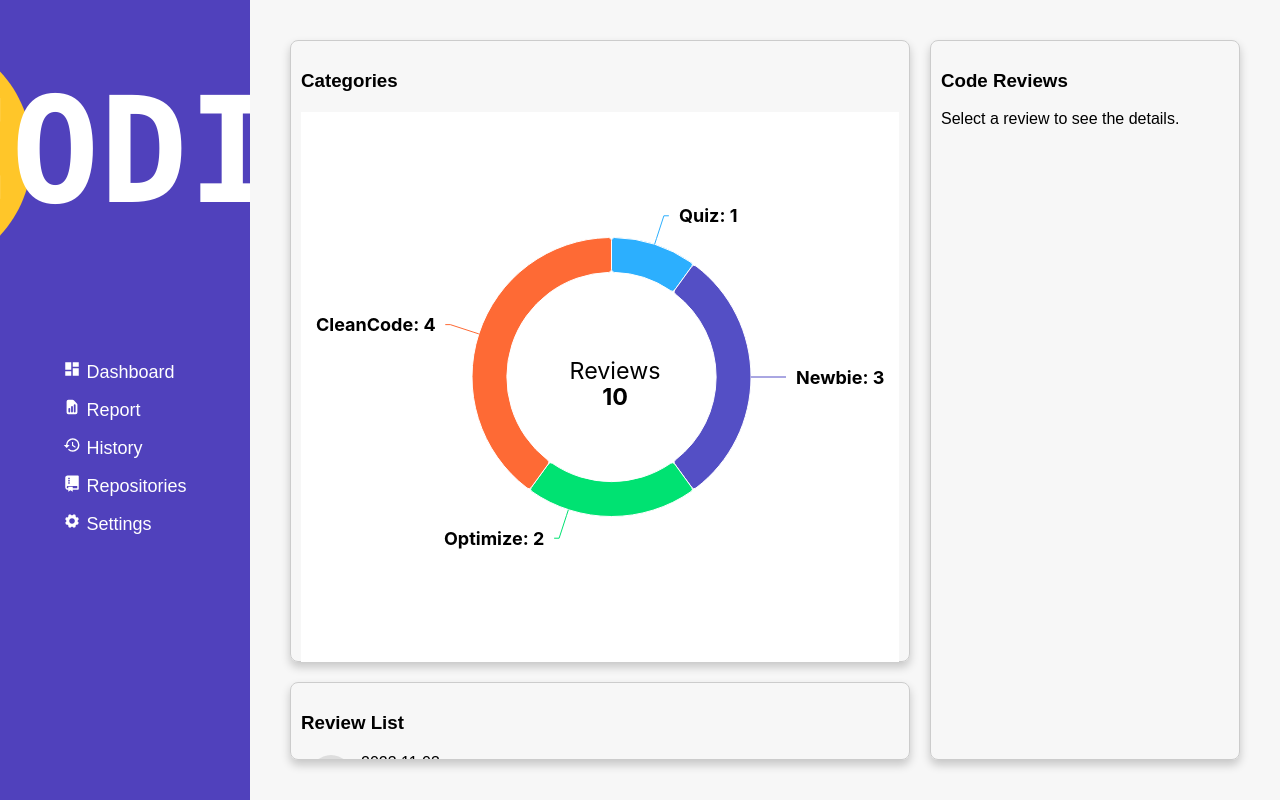
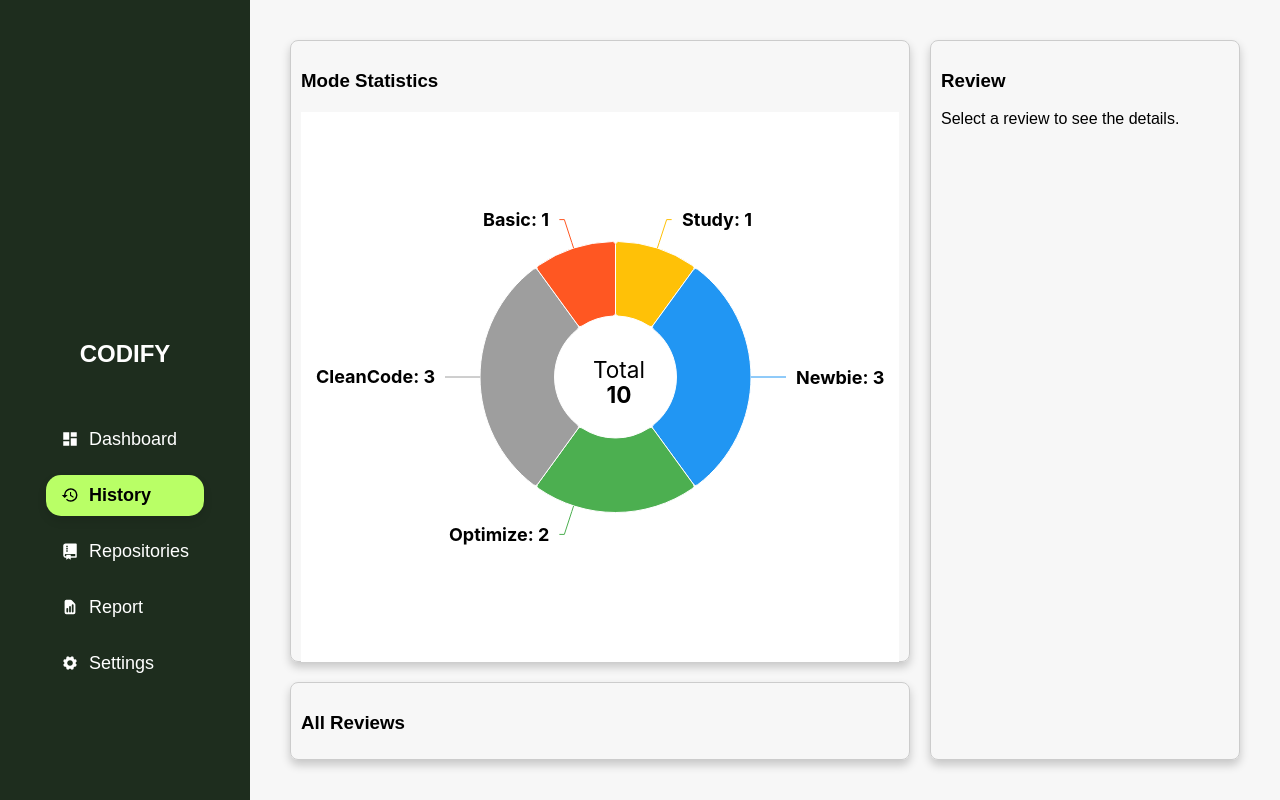
Before and after one commit to 2024-Winter-BootCamp-TeamD/YSKIM, a React (Create React App) app: page /history in a window 1280 px wide. Built offline with nearby package versions, Linux system fonts and the light colour scheme.

Commit message:
디자인 반영.
그 외 History 등 자잘하게 수정함

```diff
--- a/package.json
+++ b/package.json
@@ -7,6 +7,7 @@
     "@testing-library/react": "^13.4.0",
     "@testing-library/user-event": "^13.5.0",
     "cra-template": "1.2.0",
+    "exporting": "^0.0.4",
     "highcharts": "^12.1.2",
     "highcharts-react-official": "^3.2.1",
     "react": "^18.3.1",
--- a/src/App.css
+++ b/src/App.css
@@ -6,7 +6,7 @@
 
   .sidebar {
     width: 250px;
-    background-color: #5041BC;
+    background-color: #1E2D1E;
     color: #fff;
     display: flex;
     flex-direction: column;
--- a/src/App.js
+++ b/src/App.js
@@ -1,35 +1,79 @@
-/* eslint-disable */
-
+// App.js
 import React from "react";
-import { BrowserRouter as Router, Routes, Route, Link } from "react-router-dom";
+import { BrowserRouter as Router, Routes, Route, Link, useLocation } from "react-router-dom";
 import Dashboard from "./pages/Dashboard.jsx";
 import Report from "./pages/Report.jsx";
 import History from "./pages/History.jsx";
 import Repositories from "./pages/Repositories.jsx";
 import Settings from "./pages/Settings.jsx";
 import "./App.css";
-import { ReactComponent as Logo } from "./logo.svg";
 import { MdDashboard } from "react-icons/md";
 import { HiDocumentReport } from "react-icons/hi";
 import { MdOutlineHistory } from "react-icons/md";
 import { RiGitRepositoryFill } from "react-icons/ri";
 import { IoIosSettings } from "react-icons/io";
 
+function Sidebar() {
+  const location = useLocation();
+
+  const getLinkStyle = (path) => ({
+    display: "flex",
+    alignItems: "center",
+    padding: "10px 15px",
+    margin: "5px 0",
+    borderRadius: "15px",
+    backgroundColor: location.pathname === path ? "#B9FF66" : "transparent",
+    color: location.pathname === path ? "#000" : "#fff",
+    fontWeight: location.pathname === path ? "bold" : "normal",
+    textDecoration: "none",
+    boxShadow: location.pathname === path ? "0px 5px 10px rgba(0, 0, 0, 0.1)" : "none",
+  });
+
+  return (
+    <nav className="sidebar">
+      <h1 style={{ paddingTop: "120%", color: "#fff" }}>CODIFY</h1>
+      <ul style={{ listStyle: "none", padding: 0 }}>
+        <li>
+          <Link to="/" style={getLinkStyle("/")}>
+            <MdDashboard style={{ marginRight: "10px" }} />
+            Dashboard
+          </Link>
+        </li>
+        <li>
+          <Link to="/history" style={getLinkStyle("/history")}>
+            <MdOutlineHistory style={{ marginRight: "10px" }} />
+            History
+          </Link>
+        </li>
+        <li>
+          <Link to="/repositories" style={getLinkStyle("/repositories")}>
+            <RiGitRepositoryFill style={{ marginRight: "10px" }} />
+            Repositories
+          </Link>
+        </li>
+        <li>
+          <Link to="/report" style={getLinkStyle("/report")}>
+            <HiDocumentReport style={{ marginRight: "10px" }} />
+            Report
+          </Link>
+        </li>
+        <li>
+          <Link to="/settings" style={getLinkStyle("/settings")}>
+            <IoIosSettings style={{ marginRight: "10px" }} />
+            Settings
+          </Link>
+        </li>
+      </ul>
+    </nav>
+  );
+}
+
 function App() {
   return (
     <Router>
-      <div className="app">
-        <nav className="sidebar">
-        <Logo />
-          <ul>
-            <li><Link to="/"><MdDashboard /> Dashboard</Link></li>
-            <li><Link to="/report"><HiDocumentReport /> Report</Link></li>
-            <li><Link to="/history"><MdOutlineHistory /> History</Link></li>
-            <li><Link to="/repositories"><RiGitRepositoryFill /> Repositories</Link></li>
-            <li><Link to="/settings"><IoIosSettings /> Settings</Link></li>
-          </ul>
-        </nav>
-        <main className="content">
+      <div className="app" style={{ display: "flex" }}>
+        <Sidebar />
+        <main className="content" style={{ flex: 1, padding: "20px" }}>
           <Routes>
             <Route path="/" element={<Dashboard />} />
             <Route path="/report" element={<Report />} />
--- a/src/pages/Dashboard.jsx
+++ b/src/pages/Dashboard.jsx
@@ -76,7 +76,7 @@ const Dashboard = () => {
     }(Highcharts));
 
     // 파이차트
-    Highcharts.chart('pie-container', {
+    const chart = Highcharts.chart('pie-container', {
       chart: {
         type: 'pie'
       },
--- a/src/pages/History.jsx
+++ b/src/pages/History.jsx
@@ -6,11 +6,11 @@ import HighchartsReact from "highcharts-react-official";
 // 리뷰 데이터 배열
 // 리뷰 데이터에는 모드(mode), 인덱스(title), 상세 내용(details), 날짜(date), PR 제목(pr), PR 주소(pr_)이 포함됩니다.
 const dummyData = [
-  { mode: "Quiz", title: "Review 1", details: "Details for Review 1", date: "2023.11.03", pr: "Feat/#68 수정하기api 반환값에 origin_url추가" },
+  { mode: "Study", title: "Review 1", details: "Details for Review 1", date: "2023.11.03", pr: "Feat/#68 수정하기api 반환값에 origin_url추가" },
   { mode: "Newbie", title: "Review 2", details: "Details for Review 2", date: "2023.11.05", pr: "Feat/#59 Documents관련 api 암호화 로직 추가" },
   { mode: "Optimize", title: "Review 3", details: "Details for Review 3", date: "2023.12.08", pr: "Feat/#48 modified_html 함수 Celary로 비동기 처리" },
   { mode: "CleanCode", title: "Review 4", details: "Details for Review 4", date: "2023.12.08", pr: "Feat/#51 검토결과 - tasks.py 비동기 처리" },
-  { mode: "CleanCode", title: "Review 5", details: "Details for Review 5", date: "2023.12.11", pr: "Feat/#51 검토결과 - tasks.py 비동기 처리" },
+  { mode: "Basic", title: "Review 5", details: "Details for Review 5", date: "2023.12.11", pr: "Feat/#51 검토결과 - tasks.py 비동기 처리" },
   { mode: "Optimize", title: "Review 6", details: "Details for Review 6", date: "2023.12.13", pr: "Feat/#51 검토결과 - tasks.py 비동기 처리" },
   { mode: "CleanCode", title: "Review 7", details: "Details for Review 7", date: "2023.12.17", pr: "Feat/#51 검토결과 - tasks.py 비동기 처리" },
   { mode: "Newbie", title: "Review 8", details: "Details for Review 8", date: "2023.12.22", pr: "Feat/#51 검토결과 - tasks.py 비동기 처리" },
@@ -22,10 +22,22 @@ function History() {
   const [selectedMode, setSelectedMode] = useState("All");
   const [selectedReview, setSelectedReview] = useState(null);
 
+  const headerRef = React.useRef(null); // Ref for the header element
+  const [headerWidth, setHeaderWidth] = useState(0); // State for header width
+
   const filteredData =
     selectedMode === "All"
       ? dummyData
       : dummyData.filter((review) => review.mode === selectedMode);
+
+
+  useEffect(() => {
+    // Get header width when the component mounts
+    if (headerRef.current) {
+      const { width } = headerRef.current.getBoundingClientRect();
+      setHeaderWidth(width);
+    }
+  }, []);
 
   useEffect(() => {
     const modeCounts = dummyData.reduce((acc, review) => {
@@ -37,6 +49,7 @@ function History() {
     Highcharts.chart("pie-chart-container", {
       chart: {
         type: "pie",
+        width: headerWidth,
         custom: {},
         spacingBottom: 50,
         events: {
@@ -48,9 +61,9 @@ function History() {
             if (!customLabel) {
               customLabel = chart.options.chart.custom.label = chart.renderer
               .label(
-                  `Reviews<br/><strong>${totalLength}</strong>`,
+                `Total<br/><strong>${totalLength}</strong>`,
                 chart.plotLeft + chart.plotWidth / 2,
-                  chart.plotTop + chart.plotHeight / 2
+                chart.plotTop + chart.plotHeight / 2,
               )
               .css({
                 color: "#000",
@@ -120,12 +133,13 @@ function History() {
         {
           name: "Reviews",
           colorByPoint: true,
-          innerSize: "75%",
+          innerSize: "45%",
           data: [
-            { name: "Quiz", y: modeCounts["Quiz"] || 0 },
-            { name: "Newbie", y: modeCounts["Newbie"] || 0 },
-            { name: "Optimize", y: modeCounts["Optimize"] || 0 },
-            { name: "CleanCode", y: modeCounts["CleanCode"] || 0 },
+            { name: "Study", y: modeCounts["Study"] || 0, color: "#FFC107" },
+            { name: "Newbie", y: modeCounts["Newbie"] || 0, color: "#2196F3" },
+            { name: "Optimize", y: modeCounts["Optimize"] || 0, color: "#4CAF50" },
+            { name: "CleanCode", y: modeCounts["CleanCode"] || 0, color: "#9E9E9E" },
+            { name: "Basic", y: modeCounts["Basic"] || 0, color: "#FF5722" },
           ],
         },
       ],
@@ -133,17 +147,18 @@ function History() {
   }, []);
   // Review List의 모드별 색상 매핑
   const colorMapping = {
-      Quiz: "#FF715B",
-      Newbie: "#7A74EF",
-      Optimize: "#FDCA40",
-      CleanCode: "#29E7CD",
+      Study: "#FFC107",
+      Newbie: "#2196F3",
+      Optimize: "#4CAF50",
+      CleanCode: "#9E9E9E",
+      Basic: "#FF5722",
     };
 
   return (
     <div style={{ display: "grid", gridTemplateColumns: "2fr 1fr", gridTemplateRows: "1fr 1fr", gap: "20px", height: "calc(100vh - 40px)", padding: "20px", boxSizing: "border-box" }}>
-      {/* Pie Chart */}
+      {/* Mode Statistics */}
       <div style={{ gridColumn: "1 / 2", gridRow: "1 / 2", padding: "10px", border: "1px solid #ccc", borderRadius: "8px" , height: "600px", boxShadow: "0px 5px 10px rgba(0, 0, 0, 0.2)"}}>
-        <h3 style={{marginBottom: "0px"}}>Categories</h3>
+        <h3 style={{marginBottom: "0px"}}>Mode Statistics</h3>
         <div
           id="pie-chart-container"
           style={{
@@ -152,9 +167,9 @@ function History() {
             boxSizing: "border-box", }}></div>
       </div>
 
-      {/* Review List */}
+      {/* All Reviews */}
       <div style={{ gridColumn: "1 / 2", gridRow: "2 / 3", padding: "10px", border: "1px solid #ccc", borderRadius: "8px", overflowY: "hidden", boxShadow: "0px 5px 10px rgba(0, 0, 0, 0.2)"}}>
-        <h3 style={{marginBottom: "10px"}}>Review List</h3>
+        <h3 style={{marginBottom: "10px"}}>All Reviews</h3>
         <ul style={{ listStyleType: "none", padding: 0, margin: 0 , overflowY: "scroll", height: "calc(100% - 40px)"}}>
           {filteredData.map((review) => (
             <li
@@ -166,8 +181,11 @@ function History() {
                 padding: "10px",
                 borderBottom: "1px solid #ccc",
               }}>
+              <div style={{color: colorMapping[review.mode], cursor: "pointer", paddingRight: "0px"}} onClick={() => setSelectedReview(review)}>
+                <strong>{review.mode}</strong>
+              </div>
               <div style={{ display: "flex", alignItems: "center" }}>
-                <div
+                {/* <div
                   style={{
                     width: "40px",
                     height: "40px",
@@ -175,13 +193,12 @@ function History() {
                     backgroundColor: "#ddd",
                     marginRight: "10px",
                   }}
-                ></div>
+                ></div> */}
                 <div>
-                  <div>{review.date}</div>
                   <div style={{ fontWeight: "bold" }}>{review.pr}</div>
                 </div>
               </div>
-              <div style={{color: colorMapping[review.mode], cursor: "pointer"}} onClick={() => setSelectedReview(review)}><strong>{review.mode} Mode</strong></div>
+              <div>{review.date}</div>
               <div
                 style={{
                   position: "relative",
@@ -204,7 +221,7 @@ function History() {
 
       {/* Code Reviews */}
       <div style={{ gridColumn: "2 / 3", gridRow: "1 / 3", padding: "10px", border: "1px solid #ccc", borderRadius: "8px", boxShadow: "0px 5px 10px rgba(0, 0, 0, 0.2)"}}>
-        <h3>Code Reviews</h3>
+        <h3>Review</h3>
         {selectedReview ? (
           <div>
             <h4>{selectedReview.title}</h4>
```
Also changed, not shown: 1 other file (tests, documents, lock files or other folders). Lines whose indentation alone changed are shown as unchanged.
